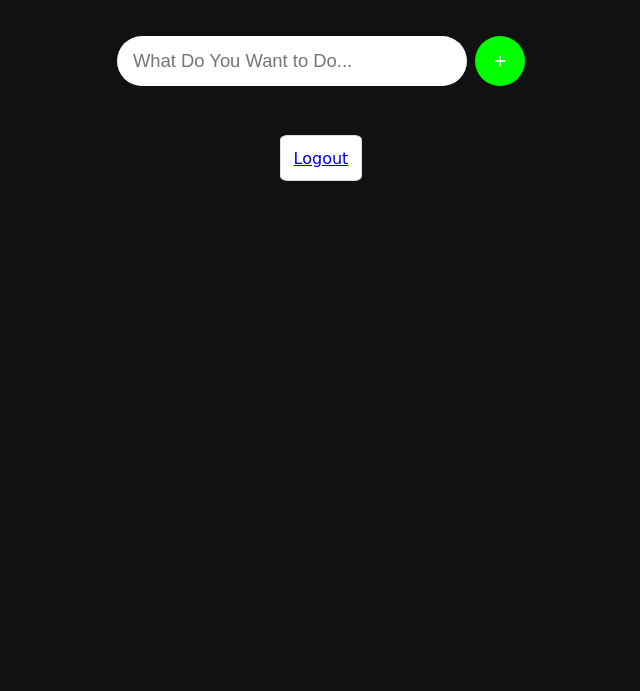
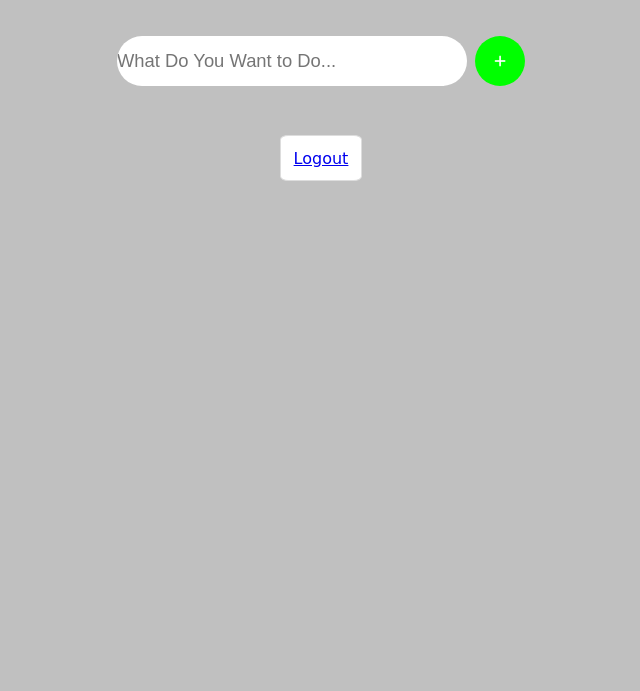
Before and after one commit to jahnaviyanamadala/final, a plain HTML site: page profile.html in a window 1280 px wide. Shown: the part 109-800 px from the top of the page, without its empty margins (319-959 px from the left). Drawn offline with Linux system fonts and the light colour scheme; files whose address does not match are found by name.

Commit message:
commitmessage

```diff
--- a/css/style.css
+++ b/css/style.css
@@ -6,7 +6,7 @@
 
 body{
     height: 100%;
-    background-color: #111;
+    background-color: #c0c0c0;
     box-sizing: border-box;
 }
 
@@ -33,6 +33,7 @@ h1 {
 }
 
 .input{
+	color: #111
     padding: 0.5rem 1rem;
     outline: none;
     border: none;
```
